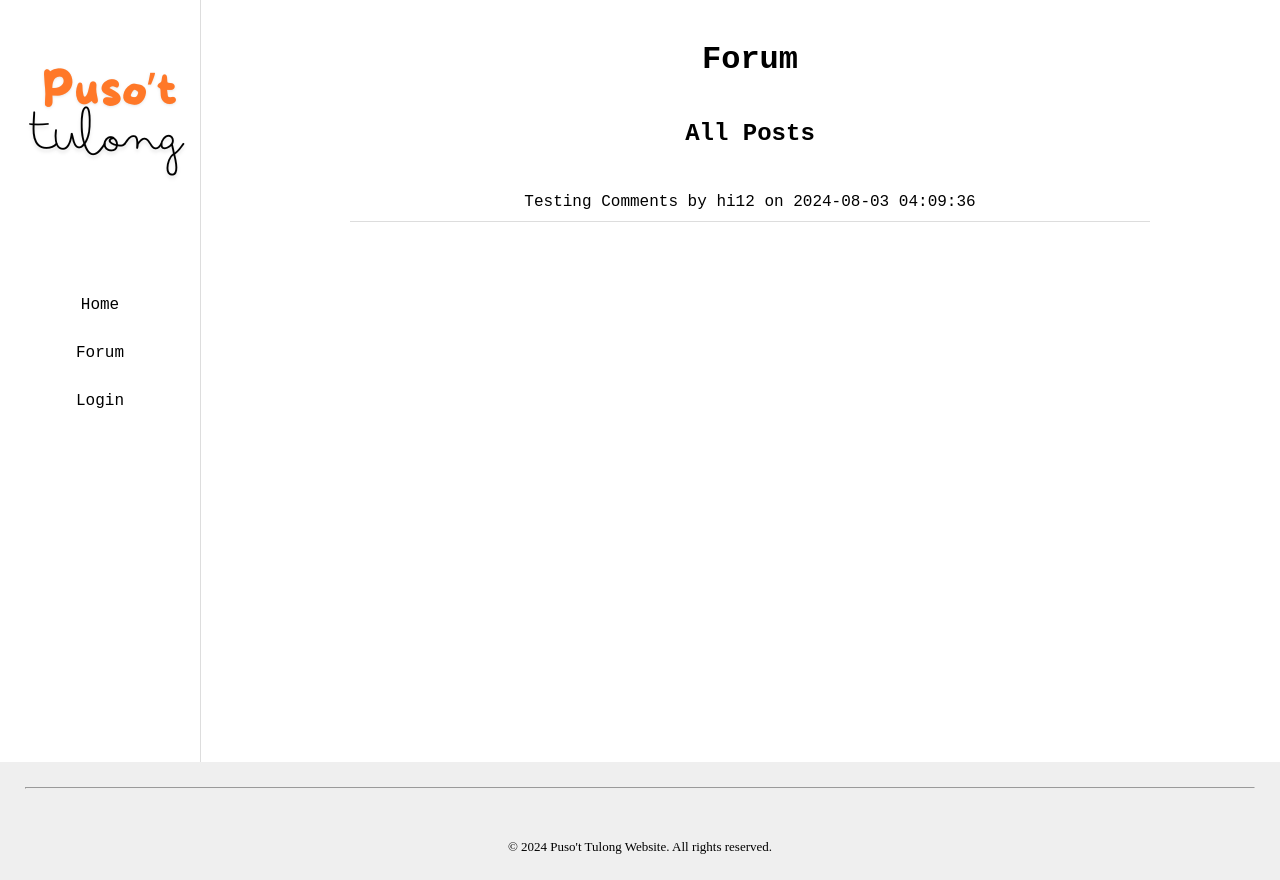
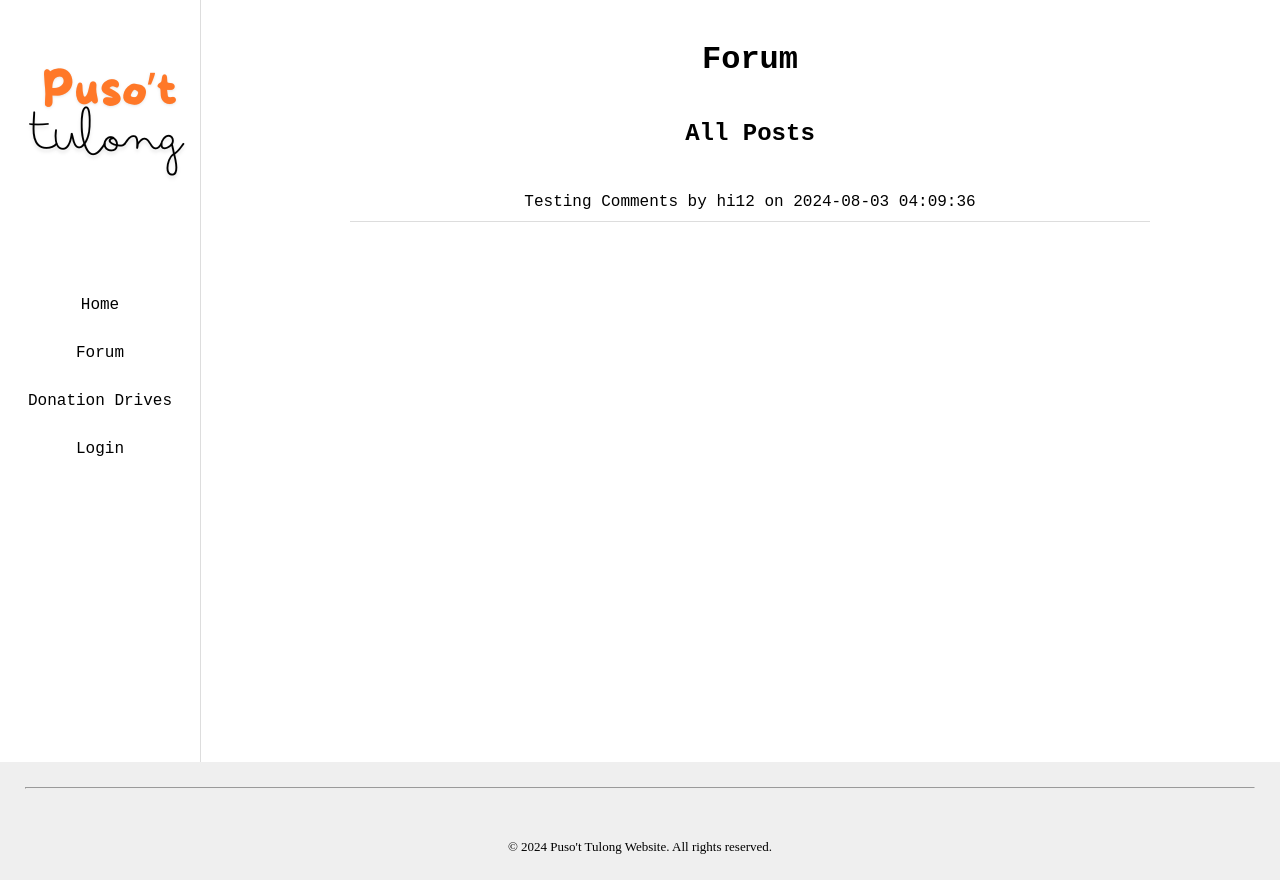
Before and after one commit to necriesa/puso-t-tulong, a Flask app: page /main in a window 1280 px wide. Run offline with Flask 3, Linux system fonts and the light colour scheme; data comes from the database, SQL or seed files in the repository.

Commit message:
added anchors to donation drives in forum

```diff
--- a/templates/forum.html
+++ b/templates/forum.html
@@ -12,6 +12,7 @@
         <ul>
             <li><a href="/">Home</a></li>
             <li><a href="/main">Forum</a></li>
+            <li><a href="/drives">Donation Drives</a></li>
             {% if current_user.is_authenticated %}
                 <li><a href="/logout">Welcome {{ current_user.username }}</a></li>
             {% else %}
--- a/templates/view_post.html
+++ b/templates/view_post.html
@@ -12,6 +12,7 @@
         <ul class="nav-links">
             <li><a href="/" class="nav-links">Home</a></li>
             <li><a href="/main" class="nav-links">Forum</a></li>
+            <li><a href="/drives" class="nav-links">Donation Drives</a></li>
             {% if current_user.is_authenticated %}
                 <li><a href="/logout" class="nav-links">Welcome {{ current_user.username }}</a></li>
             {% else %}
```
